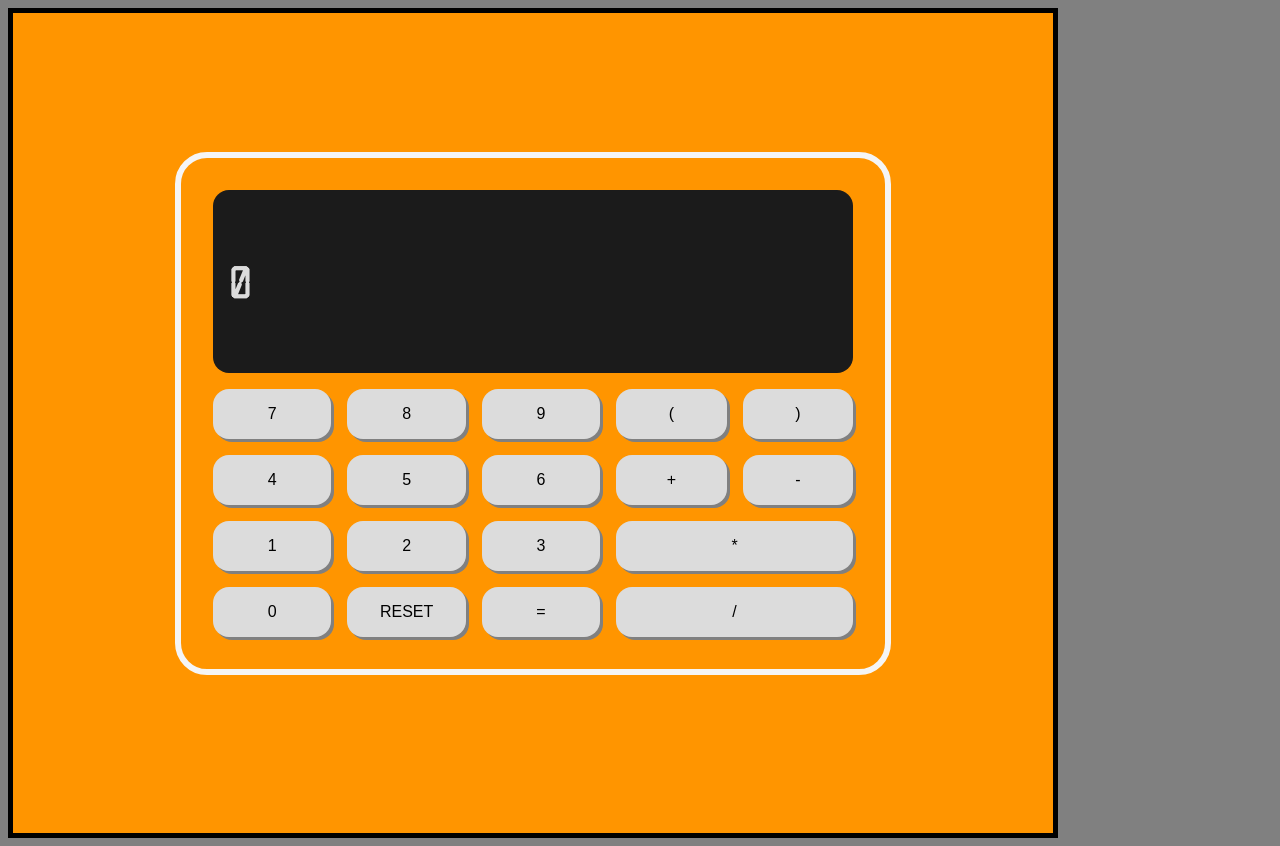
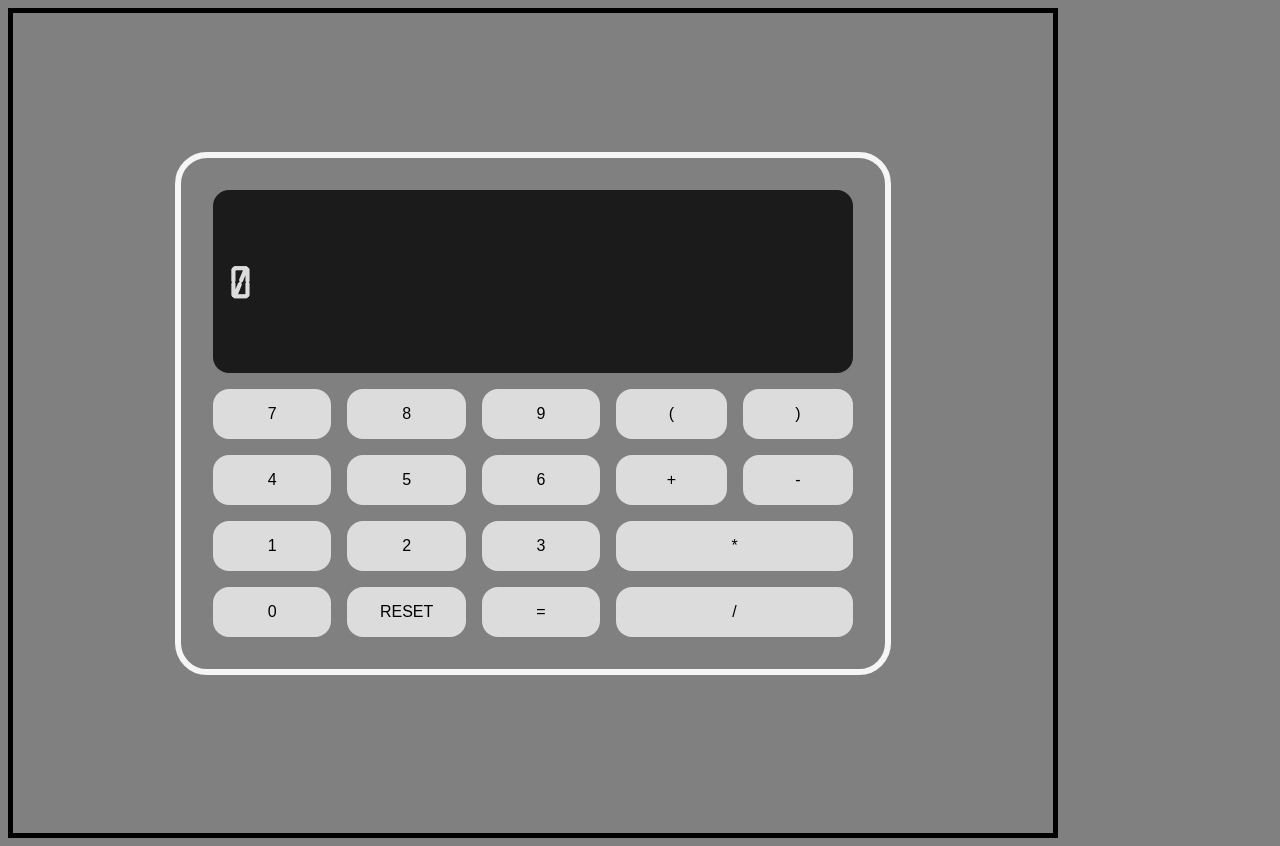
Before and after one commit to alcalde95/challenges_personal, a React (Vite) app: page / in a window 1280 px wide. Built offline with nearby package versions, Linux system fonts and the light colour scheme.

Commit message:
toqueteando css :D

```diff
--- a/src/index.css
+++ b/src/index.css
@@ -3,9 +3,10 @@
   }
 
 body {
+    align-items: center;
     text-align: center;
     width: 1000px;
-    background-color: #ff9500;
+    background-color: grey;
     padding: 0 20px 20px 20px;
     border: 5px solid black;
 }
```
